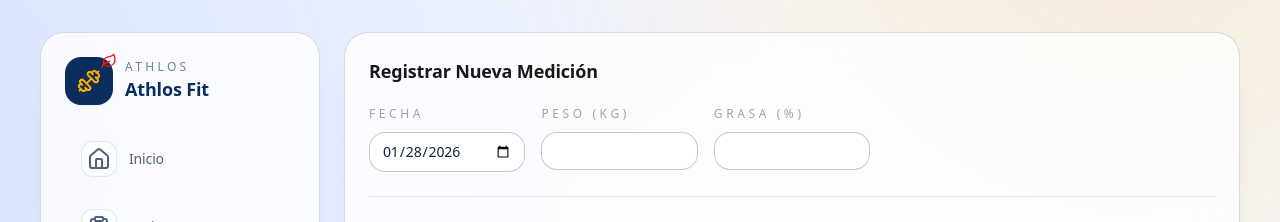
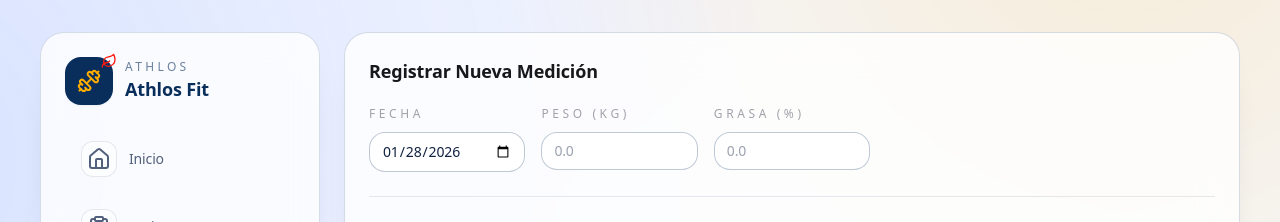
Before and after one commit to jyeste94/gymapp, a Next.js app: page /measurements in a window 1280 px wide. Shown: the top 222 px of the page. Built offline with nearby package versions, Linux system fonts and the light colour scheme; no server answers; the database is empty; sample sign-in values are in the browser's storage.

Commit message:
error meter peso

```diff
--- a/components/measurement-form.tsx
+++ b/components/measurement-form.tsx
@@ -99,11 +99,11 @@ export default function MeasurementForm({ userId, editingMeasurement, onSuccess
       </div>
       <div className="space-y-2 md:col-span-1">
         <label className="text-xs uppercase tracking-[0.3em] text-zinc-400">Peso (kg)</label>
-        <input type="number" step="0.1" {...register("weightKg")} className="w-full rounded-2xl border border-[rgba(10,46,92,0.26)] bg-white/90 px-3 py-2 text-sm" />
+        <input type="text" inputMode="decimal" {...register("weightKg")} placeholder="0.0" className="w-full rounded-2xl border border-[rgba(10,46,92,0.26)] bg-white/90 px-3 py-2 text-sm" />
       </div>
       <div className="space-y-2 md:col-span-1">
         <label className="text-xs uppercase tracking-[0.3em] text-zinc-400">Grasa (%)</label>
-        <input type="number" step="0.1" {...register("bodyFatPct")} className="w-full rounded-2xl border border-[rgba(10,46,92,0.26)] bg-white/90 px-3 py-2 text-sm" />
+        <input type="text" inputMode="decimal" {...register("bodyFatPct")} placeholder="0.0" className="w-full rounded-2xl border border-[rgba(10,46,92,0.26)] bg-white/90 px-3 py-2 text-sm" />
       </div>
 
       <div className="col-span-full my-2 border-t border-[rgba(10,46,92,0.1)]" />
@@ -111,23 +111,23 @@ export default function MeasurementForm({ userId, editingMeasurement, onSuccess
 
       <div className="space-y-2 md:col-span-1">
         <label className="text-xs uppercase tracking-[0.3em] text-zinc-400">Pecho</label>
-        <input type="number" step="0.5" {...register("chest")} className="w-full rounded-2xl border border-[rgba(10,46,92,0.26)] bg-white/90 px-3 py-2 text-sm" />
+        <input type="text" inputMode="decimal" {...register("chest")} className="w-full rounded-2xl border border-[rgba(10,46,92,0.26)] bg-white/90 px-3 py-2 text-sm" />
       </div>
       <div className="space-y-2 md:col-span-1">
         <label className="text-xs uppercase tracking-[0.3em] text-zinc-400">Cintura</label>
-        <input type="number" step="0.5" {...register("waist")} className="w-full rounded-2xl border border-[rgba(10,46,92,0.26)] bg-white/90 px-3 py-2 text-sm" />
+        <input type="text" inputMode="decimal" {...register("waist")} className="w-full rounded-2xl border border-[rgba(10,46,92,0.26)] bg-white/90 px-3 py-2 text-sm" />
       </div>
       <div className="space-y-2 md:col-span-1">
         <label className="text-xs uppercase tracking-[0.3em] text-zinc-400">Cadera</label>
-        <input type="number" step="0.5" {...register("hips")} className="w-full rounded-2xl border border-[rgba(10,46,92,0.26)] bg-white/90 px-3 py-2 text-sm" />
+        <input type="text" inputMode="decimal" {...register("hips")} className="w-full rounded-2xl border border-[rgba(10,46,92,0.26)] bg-white/90 px-3 py-2 text-sm" />
       </div>
       <div className="space-y-2 md:col-span-1">
         <label className="text-xs uppercase tracking-[0.3em] text-zinc-400">Brazo</label>
-        <input type="number" step="0.5" {...register("arm")} className="w-full rounded-2xl border border-[rgba(10,46,92,0.26)] bg-white/90 px-3 py-2 text-sm" />
+        <input type="text" inputMode="decimal" {...register("arm")} className="w-full rounded-2xl border border-[rgba(10,46,92,0.26)] bg-white/90 px-3 py-2 text-sm" />
       </div>
       <div className="space-y-2 md:col-span-1">
         <label className="text-xs uppercase tracking-[0.3em] text-zinc-400">Muslo</label>
-        <input type="number" step="0.5" {...register("thigh")} className="w-full rounded-2xl border border-[rgba(10,46,92,0.26)] bg-white/90 px-3 py-2 text-sm" />
+        <input type="text" inputMode="decimal" {...register("thigh")} className="w-full rounded-2xl border border-[rgba(10,46,92,0.26)] bg-white/90 px-3 py-2 text-sm" />
       </div>
       <div className="space-y-2 md:col-span-2">
         <label className="text-xs uppercase tracking-[0.3em] text-zinc-400">Notas</label>
--- a/lib/validations/measurement.ts
+++ b/lib/validations/measurement.ts
@@ -11,7 +11,7 @@ export const processNumber = (val: unknown) => {
 
     const str = String(val).replace(",", ".");
     const num = Number(str);
-    return Number.isFinite(num) ? num : undefined;
+    return Number.isFinite(num) ? num : val;
 };
 
 const bodyFatSchema = z.preprocess(
```
